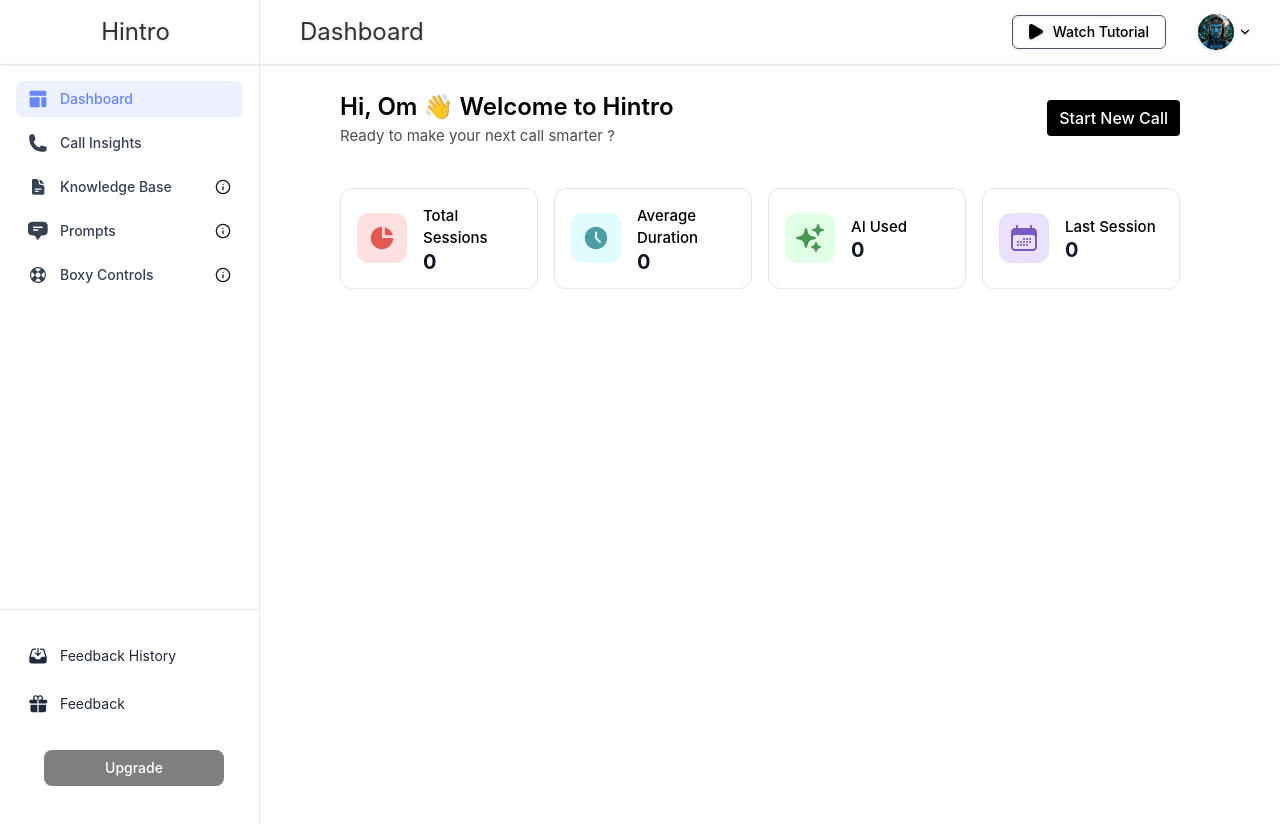
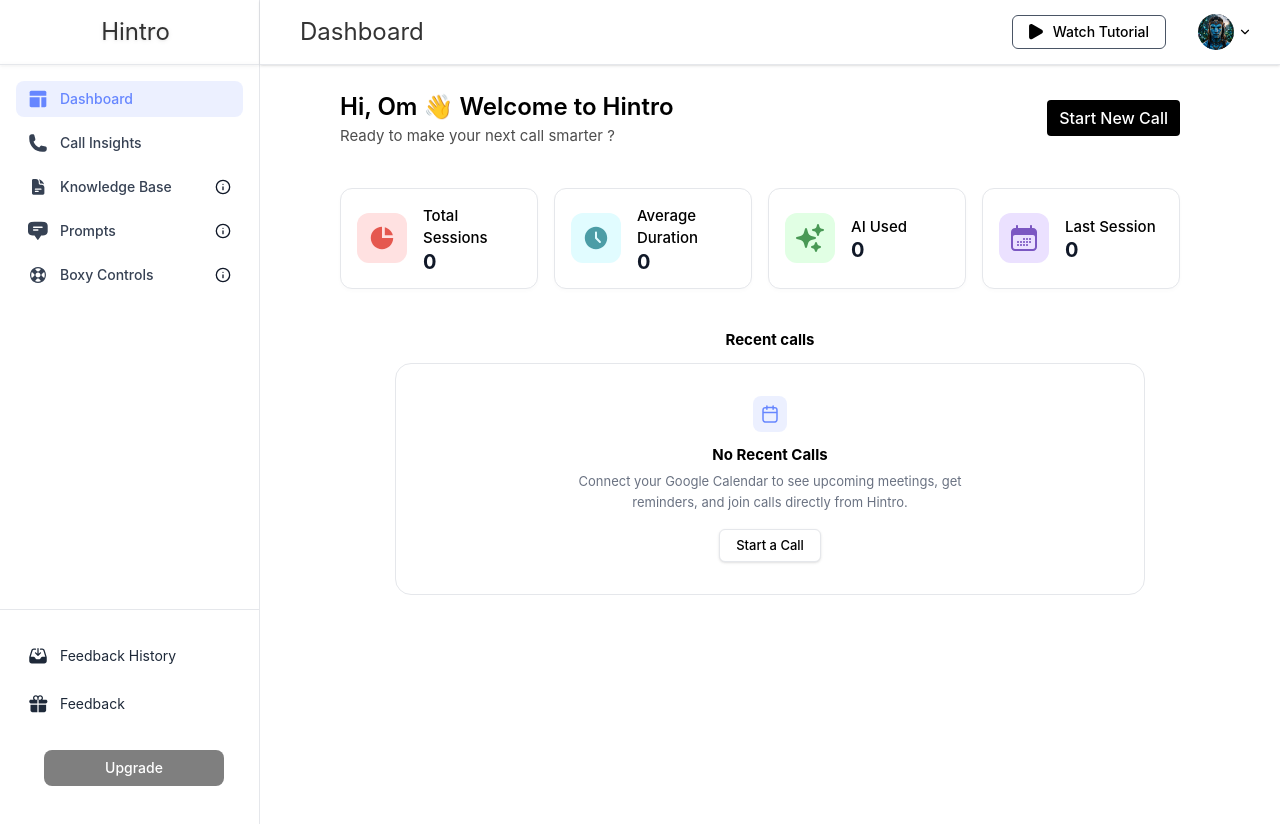
Before and after one commit to devel-maverick/Hintro, a React (Vite) app in the folder hintro/: page / in a window 1280 px wide. Shown: the top 824 px of the page. Built offline with nearby package versions, Linux system fonts and the light colour scheme; no server answers.

Commit message:
feat: Logout modal implemented

```diff
--- a/hintro/src/components/MainPage.jsx
+++ b/hintro/src/components/MainPage.jsx
@@ -3,6 +3,7 @@
 import Step2Icon from "./icons/Step2Icon"
 import Step3Icon from "./icons/Step3Icon"
 import Step4Icon from "./icons/Step4Icon"
+import RecentCallsIcon from "./icons/RecentCallsIcon"
 
 function MainPage({v1=0,v2=0,v3=0,v4=0}) {
   return (
@@ -61,7 +62,20 @@
                 </div>
             </div>
         </div>
-        <div>
+        <div className="mt-10 w-full flex flex-col items-center">
+            <h3 className="font-bold text-[15px] text-black mb-3">Recent calls</h3>
+            <div className="bg-white border border-gray-200 rounded-[16px] flex flex-col items-center justify-center py-8 px-6 min-h-[180px] w-full max-w-[750px] mx-auto">
+                <div className="mb-3">
+                    <RecentCallsIcon />
+                </div>
+                <h3 className="font-bold text-[15px] text-black mb-1">No Recent Calls</h3>
+                <p className="text-[13px] text-gray-500 text-center max-w-[420px] leading-relaxed mb-4">
+                    Connect your Google Calendar to see upcoming meetings, get reminders, and join calls directly from Hintro.
+                </p>
+                <button className="px-4 py-1.5 border border-gray-200 rounded-md text-[13px] font-medium text-black hover:bg-gray-50 transition-colors bg-white shadow-sm">
+                    Start a Call
+                </button>
+            </div>
         </div>
     </div>
     </>
--- a/hintro/src/components/ProfileDropdown.jsx
+++ b/hintro/src/components/ProfileDropdown.jsx
@@ -1,10 +1,43 @@
 import React, { useState } from 'react'
 import avatar from '../assets/avatar.png'
 import { ChevronDown, LogOut } from 'lucide-react'
+const InlineLogoutModal = ({ canOpen, onClose, onConfirm }) => {
+  if (!canOpen) return null;
+
+  return (
+    <div className="fixed inset-0 z-[99999] flex items-center justify-center bg-black/20">
+      <div className="bg-white rounded-xl shadow-lg border border-gray-200 w-[450px] min-h-[260px] p-6 flex flex-col">
+        <h2 className="text-[20px] font-semibold text-black mb-1">Leaving already?</h2>
+        <div className="w-full h-px bg-gray-200 mb-5"></div>
+        <p className="text-sm text-black/80 font-medium leading-relaxed pr-4">
+          You can log back in anytime to continue your meetings with Hintro.
+        </p>
+
+        <div className="flex items-center justify-between mt-auto">
+          <button
+            onClick={onClose}
+            className="px-6 py-2 border border-gray-400 rounded-lg text-sm font-medium hover:bg-gray-50 transition-colors"
+          >
+            Cancel
+          </button>
+          <button
+            onClick={onConfirm}
+            className="px-6 py-2 bg-black text-white rounded-lg text-sm font-medium hover:bg-black/90 transition-colors"
+          >
+            Log out
+          </button>
+        </div>
+      </div>
+    </div>
+  )
+}
 
 function ProfileDropdown({ user = 'USER2' }) {
   const [isOpen, setIsOpen] = useState(false)
+  const [isModalOpen, setIsModalOpen] = useState(false)
+
   return (
+    <>
       <div className='relative'>
         <div className='flex items-center gap-1 cursor-pointer' onClick={() => setIsOpen((prev) => !prev)}>
           <img src={avatar} alt="profile picture" className='w-9 h-9 rounded-full' />
@@ -12,6 +45,7 @@
             <ChevronDown className={`w-3.5 h-3.5 transition-transform ${isOpen ? 'rotate-180' : ''}`} />
           </button>
         </div>
+
         {isOpen && (
           <div className='absolute -right-7 top-12 bg-white rounded-lg shadow-lg border border-gray-200 p-2 w-[130px] z-50'>
             <button className='flex items-center justify-center w-full py-1 mb-1 rounded-lg hover:bg-gray-50 text-gray-800 cursor-pointer transition-colors' onClick={() => setIsOpen(false)}>
@@ -19,7 +53,12 @@
             </button>
             <button
               className='flex items-center gap-3 w-full px-2 py-1.5 rounded-lg hover:bg-gray-50 text-gray-800 cursor-pointer transition-colors'
-            onClick={() => setIsOpen(false)}
+              onClick={(e) => {
+                e.preventDefault();
+                e.stopPropagation();
+                setIsOpen(false);
+                setIsModalOpen(true);
+              }}
             >
               <LogOut className='w-4 h-4' />
               <h2 className='text-sm font-medium'>Log out</h2>
@@ -27,6 +66,15 @@
           </div>
         )}
       </div>
+      <InlineLogoutModal
+        canOpen={isModalOpen}
+        onClose={() => setIsModalOpen(false)}
+        onConfirm={() => {
+          console.log('Logged out successfully')
+          setIsModalOpen(false)
+        }}
+      />
+    </>
   )
 }
 
--- a/hintro/src/components/TopNavbar.jsx
+++ b/hintro/src/components/TopNavbar.jsx
@@ -4,7 +4,7 @@
 
 function TopNavbar({ activeTab = 'Dashboard' }) {
     return (
-        <div className='flex items-center justify-between w-full h-[65px] border-b border-gray-200 drop-shadow'>
+        <div className='flex items-center justify-between w-full h-[65px] border-b border-gray-200 shadow-sm'>
             <div className='ml-7'>
                 <h1 className='text-[24px] text-black/80 ml-3'>
                     {activeTab}
--- /dev/null
+++ b/hintro/src/components/icons/RecentCallsIcon.jsx
@@ -0,0 +1,10 @@
+import React from 'react'
+
+export default function RecentCallsIcon() {
+  return (
+    <svg width="34" height="36" viewBox="0 0 34 36" fill="none" xmlns="http://www.w3.org/2000/svg">
+      <rect width="34" height="36" rx="8" fill="#6686FF" fillOpacity="0.12"/>
+      <path d="M24 16.4H10M20.1111 10V13.2M13.8889 10V13.2M13.7333 26H20.2667C21.5735 26 22.2269 26 22.726 25.7384C23.165 25.5083 23.522 25.1412 23.7457 24.6896C24 24.1762 24 23.5041 24 22.16V15.44C24 14.0959 24 13.4238 23.7457 12.9104C23.522 12.4588 23.165 12.0917 22.726 11.8616C22.2269 11.6 21.5735 11.6 20.2667 11.6H13.7333C12.4265 11.6 11.7731 11.6 11.274 11.8616C10.835 12.0917 10.478 12.4588 10.2543 12.9104C10 13.4238 10 14.0959 10 15.44V22.16C10 23.5041 10 24.1762 10.2543 24.6896C10.478 25.1412 10.835 25.5083 11.274 25.7384C11.7731 26 12.4265 26 13.7333 26Z" stroke="#6686FF" strokeWidth="1.5" strokeLinecap="round" strokeLinejoin="round"/>
+    </svg>
+  )
+}
--- a/hintro/src/pages/Dashboard.jsx
+++ b/hintro/src/pages/Dashboard.jsx
@@ -1,4 +1,4 @@
-import React, {useState} from 'react'
+import React, { useState } from 'react'
 import LeftNavbar from '../components/LeftNavbar'
 import TopNavbar from '../components/TopNavbar'
 import MainPage from '../components/MainPage'
@@ -7,8 +7,8 @@
     <div className="min-h-screen flex">
       <LeftNavbar />
       <div className='flex-1'>
-        <TopNavbar/>
-        <MainPage/>
+        <TopNavbar />
+        <MainPage />
       </div>
     </div>
   )
```
Lines whose indentation alone changed are shown as unchanged.
